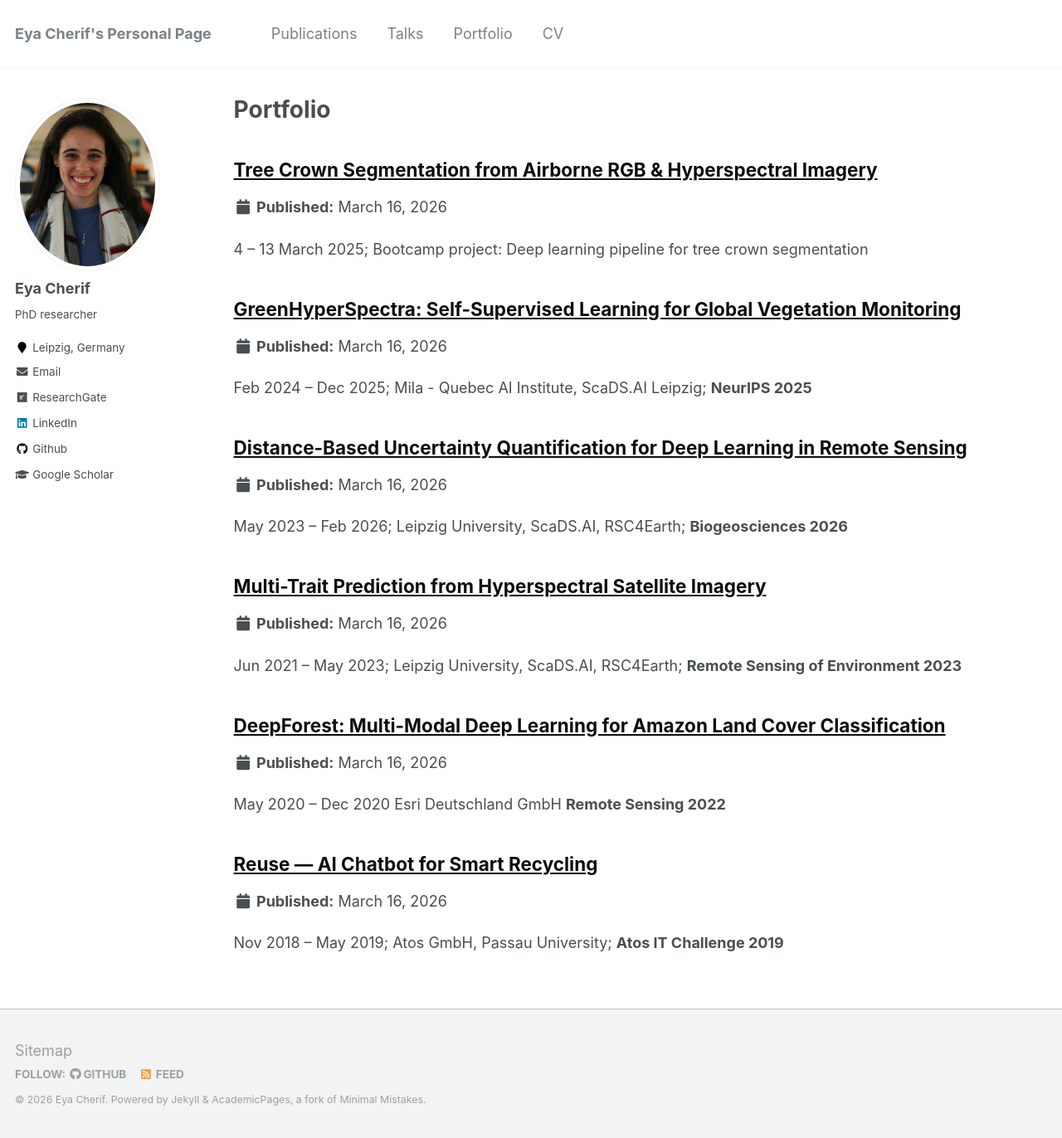
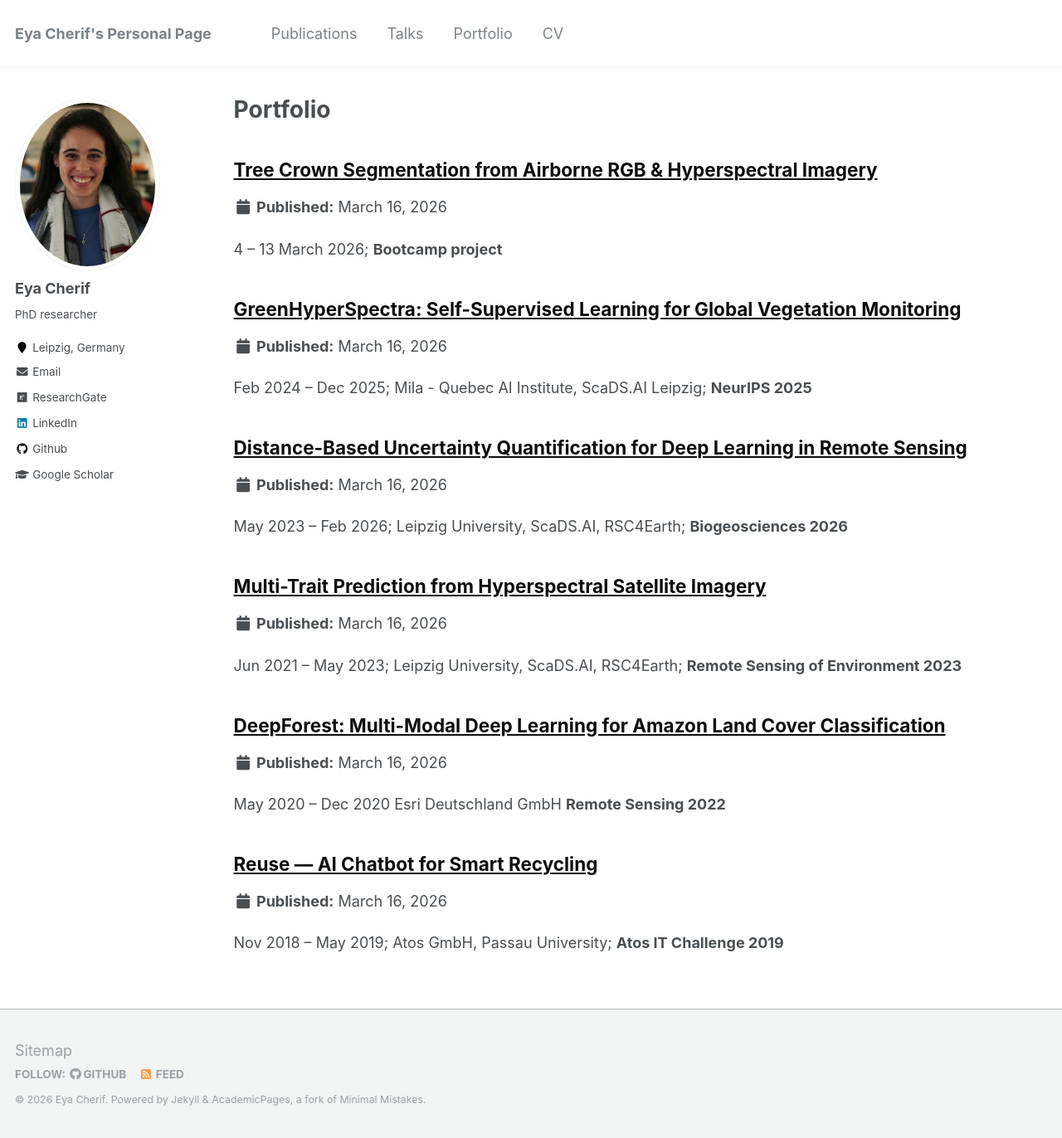
Before and after one commit to echerif18/echerif18.github.io, a Jekyll site: the page built from _pages/portfolio.html, in a window 1280 px wide and 1372 px high. Shown: the whole window at 83% size. Built offline with Jekyll 4.4.1, drawn with Linux system fonts in a browser that asks for light colours.

Commit message:
Update portfolio-0-treecrown.md

```diff
--- a/_portfolio/portfolio-0-treecrown.md
+++ b/_portfolio/portfolio-0-treecrown.md
@@ -1,6 +1,6 @@
 ---
 title: "Tree Crown Segmentation from Airborne RGB & Hyperspectral Imagery"
-excerpt: "4 – 13 March 2025; Bootcamp project: Deep learning pipeline for tree crown segmentation"
+excerpt: "4 – 13 March 2026; **Bootcamp project**"
 collection: portfolio
 ---
 
```
